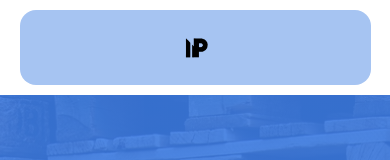
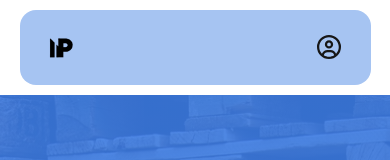
Before and after one commit to ramonmoncao/IndaiatubaPalete, a Next.js app in the folder ip-front/: page /home in a window 390 px wide. Shown: the top 160 px of the page. Built offline with nearby package versions, Linux system fonts and the light colour scheme.

Commit message:
Atualização com reacticons

```diff
--- a/ip-front/src/app/globals.css
+++ b/ip-front/src/app/globals.css
@@ -73,6 +73,10 @@ html{
 
   #footer-items {
     flex-direction: row;
+    justify-content: center;
     align-items: center;
   }
+  #logoip{
+    width: 50px;
+  }
 }
--- a/ip-front/src/app/home/header.css
+++ b/ip-front/src/app/home/header.css
@@ -66,6 +66,9 @@ header {
     border-color: transparent;
     transition: transform 0.3s ease;
 }
+#btn-navbar-mobile{
+    display: none;
+}
 
 #btn-navbar:hover {
     color: var(--color-primary-1);
@@ -80,7 +83,6 @@ header {
     #navbar {
         width: 90%;
         box-shadow: none;
-        flex-direction: column;
         align-items: center;
 
     }
@@ -97,6 +99,22 @@ header {
     #btn-navbar {
         display: none;
     }
+    #btn-navbar-mobile{
+        display: flex;
+        background-color: var(--color-primary-6);
+        color: var(--color-primary-1);
+        border-radius: 100px;
+        padding-left: 10px;
+        padding-right: 10px;
+        border-width: 10px;
+        border-color: transparent;
+        transition: transform 0.3s ease;
+    }
+    #btn-navbar-mobile:hover {
+        color: var(--color-primary-1);
+        transform: scale(0.9);
+    }
+
 }
 
 @media (max-width: 600px) {
--- a/ip-front/src/app/home/page.tsx
+++ b/ip-front/src/app/home/page.tsx
@@ -3,11 +3,13 @@
 import Image from 'next/image';
 import Link from 'next/link';
 import { useEffect, useRef, useState } from 'react';
+import { FaRegCircleUser } from 'react-icons/fa6';
 import './about.css';
 import './catalog.css';
 import './contact.css';
 import './header.css';
 import './home.css';
+
 
 export default function Home() {
     const aboutSection = useRef<HTMLDivElement | null>(null);
@@ -68,6 +70,7 @@ export default function Home() {
                         <button className={`btn ${activeSection === 'about' ? 'active' : ''}`} onClick={() => scrollToSection(aboutSection!, 'about')}>Sobre nós</button>
                         <button className={`btn ${activeSection === 'catalog' ? 'active' : ''}`} onClick={() => scrollToSection(catalogSection!, 'catalog')}>Catálogo</button>
                         <Link href={'/login'}><button id="btn-navbar">CONTATE-NOS</button></Link>
+                        <Link href={'/login'}><button id="btn-navbar-mobile"><FaRegCircleUser size={24} color="var(--color-primary-1)" /></button></Link>
                     </div>
                 </nav>
             </header>
--- a/ip-front/src/app/layout.tsx
+++ b/ip-front/src/app/layout.tsx
@@ -50,7 +50,7 @@ export default function RootLayout({
         <div id= "footer-div">
           <div id="footer-items">
               <div id="copyright">
-                  <Image src="/ipicon.png" alt="LogoIP" width={100} height={100} style={{ filter: 'brightness(1000%)' }}/>
+                  <Image src="/ipicon.png" id= "logoip" alt="LogoIP" width={100} height={100} style={{ filter: 'brightness(1000%)' }}/>
                   &copy; Indaiatuba Palete 2025 - Todos os direitos reservados
               </div>
               <ul id="footer_list">
--- /dev/null
+++ b/package.json
@@ -0,0 +1,5 @@
+{
+  "dependencies": {
+    "react-icons": "^5.5.0"
+  }
+}
```
Also changed, not shown: 1 other file (tests, documents, lock files or other folders).
